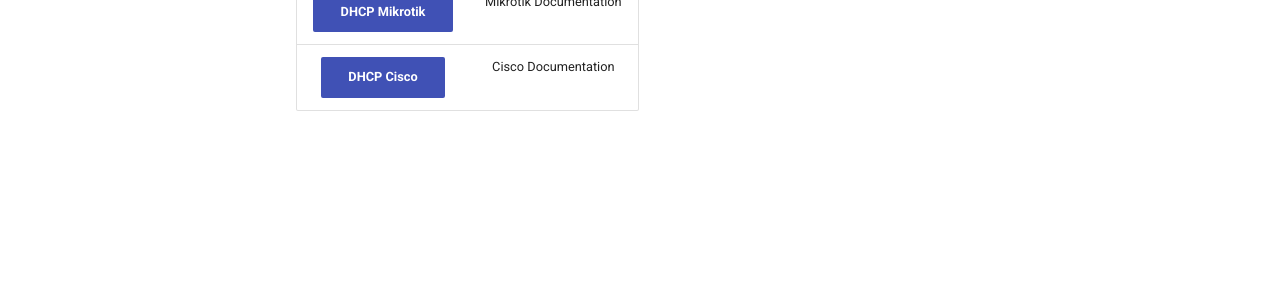
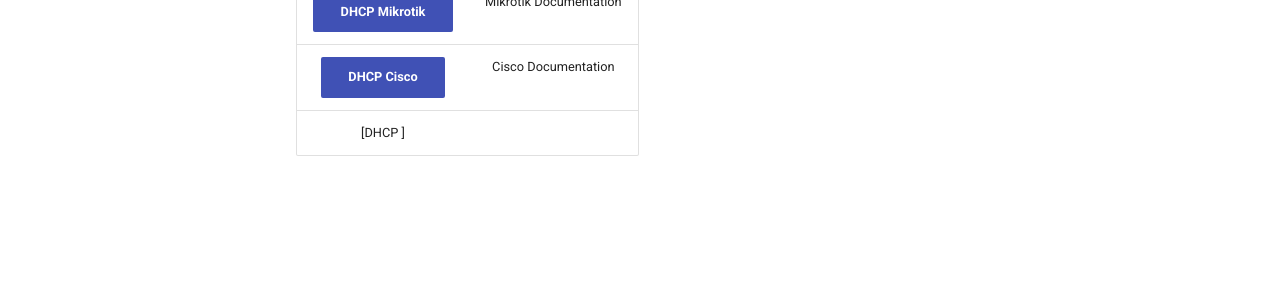
Before and after one commit to Lyncifer/Aidan-MkDocs, an MkDocs documentation site: the page built from docs/index.md, in a window 1280 px wide. Shown: the part 425-725 px from the top of the page. Built offline with MkDocs 1.6.1 and Material for MkDocs 9.7.7, drawn with Linux system fonts in a browser that asks for light colours.

Commit message:
DHCP Sections Added

```diff
--- a/docs/index.md
+++ b/docs/index.md
@@ -6,3 +6,4 @@
 | [DHCP Ubuntu](/DHCP/Ubuntu){ .md-button .md-button--primary }       | Ubuntu Documentation |
 | [DHCP Mikrotik](/DHCP/Mikrotik){ .md-button .md-button--primary }    | Mikrotik Documentation |
 | [DHCP Cisco](/DHCP/Cisco){ .md-button .md-button--primary }    | Cisco Documentation |
+| [DHCP ]
```
